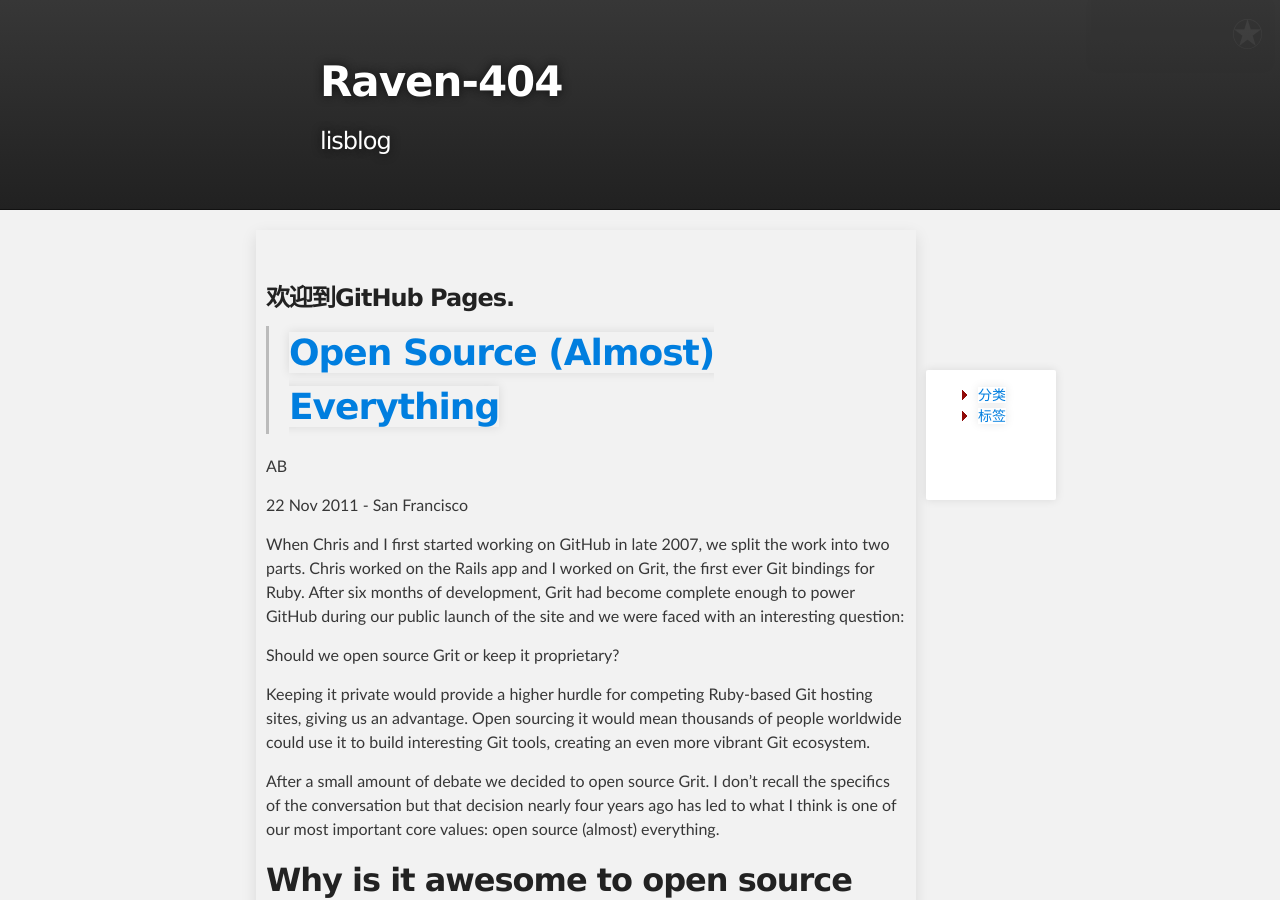
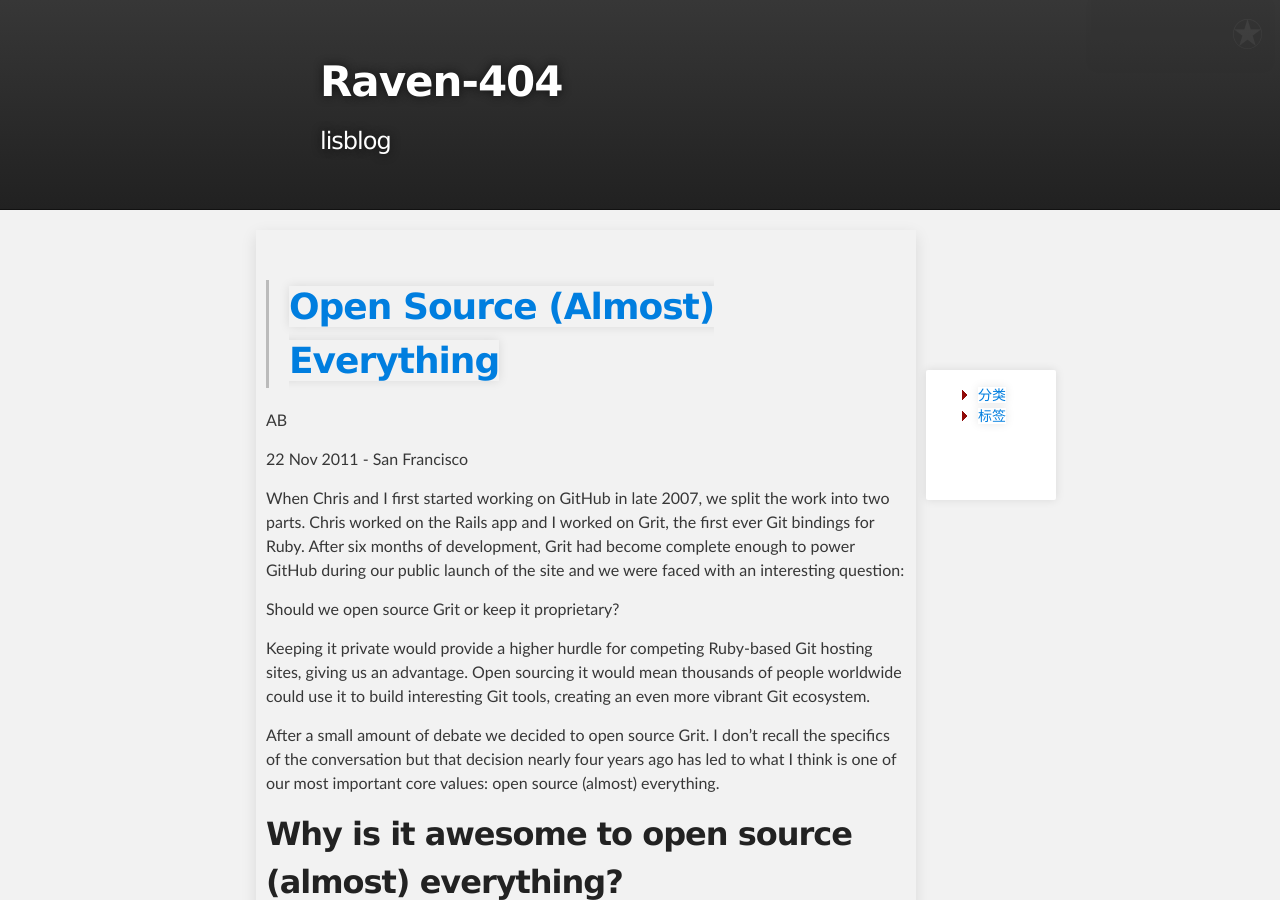
Before and after one commit to tonlog/tonlog.github.io, a Jekyll site: the page built from index.md, in a window 1280 px wide and 900 px high. Built offline with Jekyll 4.4.1, drawn with Linux system fonts in a browser that asks for light colours; Markdown is read by kramdown in place of the engine named in the settings.

Commit message:
Update index.md

```diff
--- a/index.md
+++ b/index.md
@@ -3,15 +3,14 @@
 title: lisblog
 author: tonie
 ---
-<h3>欢迎到GitHub Pages.</h3>
 
 {% for post in site.posts limit: 2 %}
 
 > {{ post.content}}
 </br>
--------------------------------
 
 {% endfor %}
+
 <br/>
 
 <h3>最近的</h3>
```
